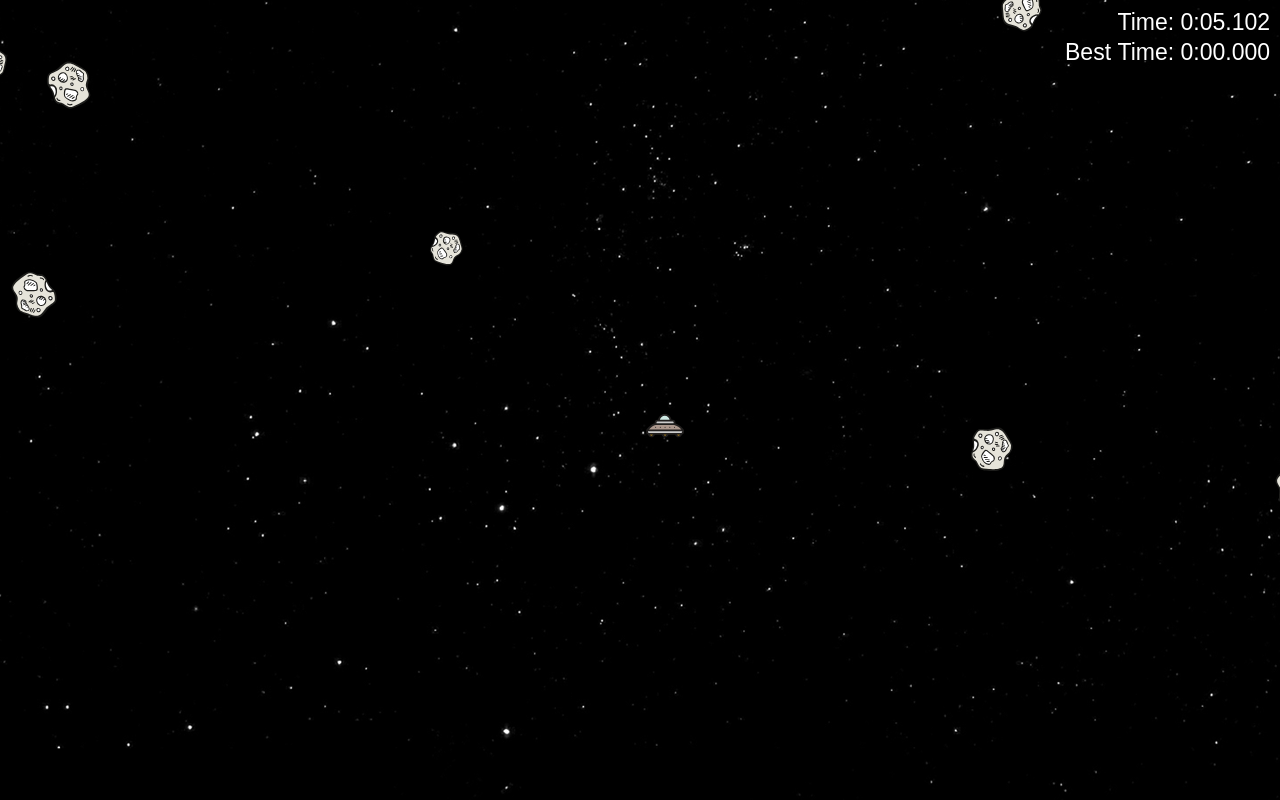
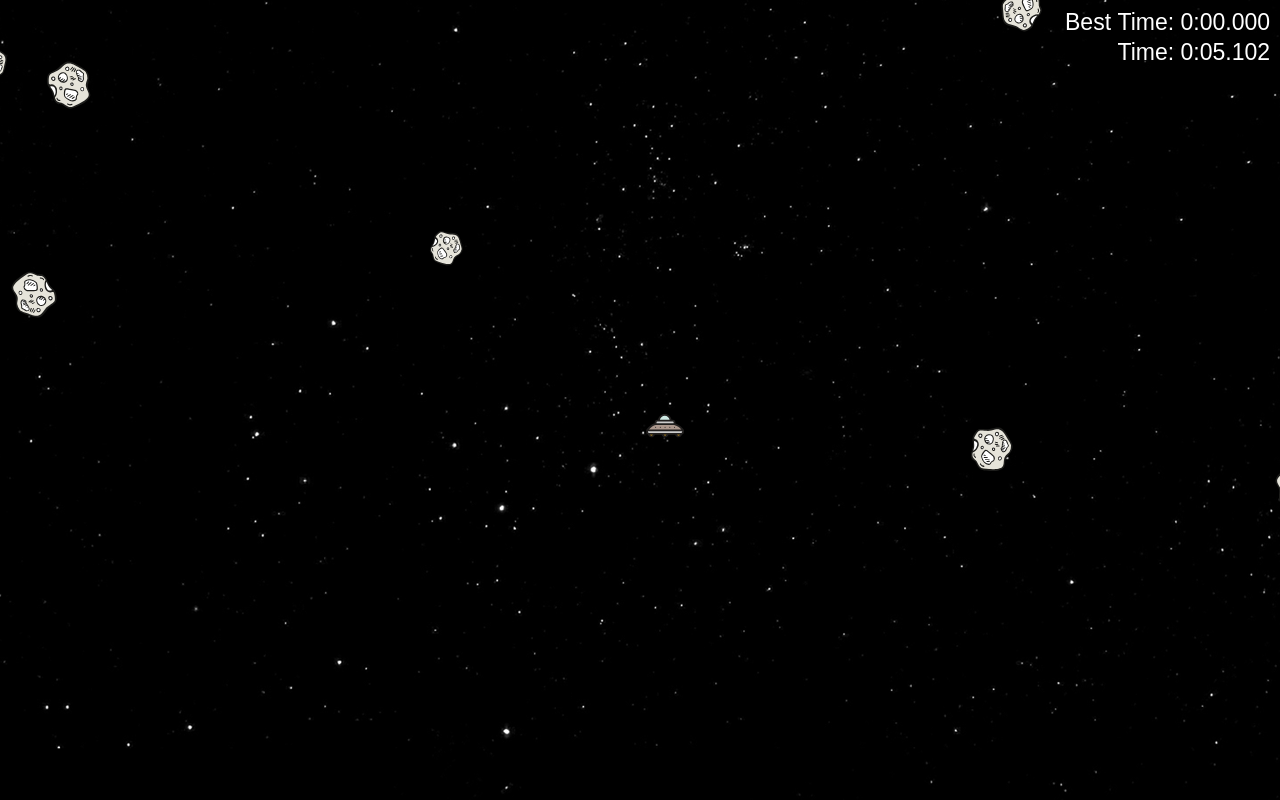
Before and after one commit to Updog36/web2lab3, a plain HTML site: page index.html in a window 1280 px wide. Drawn offline with Linux system fonts and the light colour scheme.

Commit message:
"comments & favicon"

```diff
--- a/asteroid.js
+++ b/asteroid.js
@@ -1,18 +1,16 @@
 export class Asteroid {
     constructor(game) {
-        this.width = Math.random() * 30 + 30;
-        this.height = this.width;
-        // spawn off screen (x = -width or x = game.width + width)
-        this.x = Math.random() > 0.5 ? -this.width : game.width + this.width;
-        this.y = Math.random() > 0.5 ? -this.height : game.height + this.height;
-        // random velocities between -2 and 2 for x and y
-        this.vx = Math.random() * 4 - 2;
-        this.vy = Math.random() * 4 - 2;
-        this.rotation = Math.random() * 0.2 - 0.1;
-        this.rotationDirection = Math.random() > 0.5 ? 1 : -1;
-        this.image = document.getElementById('asteroid');
-        this.markedForDeletion = false;
-        this.offset = 100;
+        this.width = Math.random() * 30 + 30; // random width and height of asteroid between 30 and 60 da ne bi bilo prelagano
+        this.height = this.width; // square hitbox so height is the same as width :D
+        this.x = Math.random() > 0.5 ? -this.width : game.width + this.width; // spawn off screen for width
+        this.y = Math.random() > 0.5 ? -this.height : game.height + this.height; // and height
+        this.vx = Math.random() * 4 - 2; // random velocities between -2 and 2 for x
+        this.vy = Math.random() * 4 - 2; // and y
+        this.rotation = Math.random() * 0.2 - 0.1; // random rotation between -0.1 and 0.1
+        this.rotationDirection = Math.random() > 0.5 ? 1 : -1; // random rotation direction (1 or -1) (left or right)
+        this.image = document.getElementById('asteroid'); // load the image preloaded in html
+        this.markedForDeletion = false; // set "newborn" marked for deletion to false
+        this.offset = 100; // offset to avoid marking "newborns" for deletion (TUŽNO!!!). čitaj "threshold"
     }
     update(game) {
         // update the x and y coordinates based on the velocities
@@ -30,10 +28,10 @@ export class Asteroid {
     }
 
     draw(context) {
-        context.save();
-        context.translate(this.x + this.width / 2, this.y + this.height / 2);
-        context.rotate(this.rotation);
-        context.drawImage(this.image, -this.width / 2, -this.height / 2, this.width, this.height);
-        context.restore();
+        context.save(); // save the current context
+        context.translate(this.x + this.width / 2, this.y + this.height / 2); // translate the context to the center of the asteroid
+        context.rotate(this.rotation); // rotate the context
+        context.drawImage(this.image, -this.width / 2, -this.height / 2, this.width, this.height); // draw the image
+        context.restore(); // restore the context
     }
 }
--- a/input.js
+++ b/input.js
@@ -1,22 +1,22 @@
 export class InputHandler {
     constructor(){
-        this.keys = [];
-        window.addEventListener('keydown', e => {
-            if ((e.key === 'ArrowDown' ||
+        this.keys = []; // array of keys pressed
+        window.addEventListener('keydown', e => { // key press listener
+            if ((e.key === 'ArrowDown' || // for all arrows
                 e.key === 'ArrowUp' ||
                 e.key === 'ArrowLeft' ||
                 e.key === 'ArrowRight')
-            && this.keys.indexOf(e.key) === -1) {
-                this.keys.push(e.key);
+            && this.keys.indexOf(e.key) === -1) { // if not already in array
+                this.keys.push(e.key); // add it
             }
         });
 
-        window.addEventListener('keyup', e => {
+        window.addEventListener('keyup', e => { // same thing for key release
             if (e.key === 'ArrowDown' ||
                 e.key === 'ArrowUp' ||
                 e.key === 'ArrowLeft' ||
                 e.key === 'ArrowRight') {
-                this.keys.splice(this.keys.indexOf(e.key), 1);
+                this.keys.splice(this.keys.indexOf(e.key), 1); // but remove it
             }
         });
     }
--- a/main.js
+++ b/main.js
@@ -1,106 +1,125 @@
-import { Player } from './player.js';
-import { InputHandler } from './input.js';
-import { Asteroid } from './asteroid.js';
-import { Timer } from './timer.js';
+import { Player } from "./player.js";
+import { InputHandler } from "./input.js";
+import { Asteroid } from "./asteroid.js";
+import { Timer } from "./timer.js";
 
-window.addEventListener('load', function() {
-    const canvas = document.getElementById('canvas1');
-    const ctx = canvas.getContext('2d');
+window.addEventListener("load", function () {
+  const canvas = document.getElementById("canvas1");
+  const ctx = canvas.getContext("2d");
   // resize the canvas to fit the window but maintain aspect ratio
   canvas.width = window.innerWidth;
   canvas.height = window.innerHeight;
   // resize the canvas if the window is resized
-    window.addEventListener('resize', function() {
+  window.addEventListener("resize", function () {
     canvas.width = window.innerWidth;
     canvas.height = window.innerHeight;
   });
   class Game {
     constructor(width, height) {
-            // this.width = browser window width
       this.width = width;
-            // this.height = browser window height
       this.height = height;
-            this.player = new Player(this);
-            this.input = new InputHandler();
-            this.enemies = [];
-            this.maxEnemies = 25;
+      this.player = new Player(this); // pass the game object to the player instance
+      this.input = new InputHandler(); // create a new input handler
+      this.enemies = []; // create an empty array for the enemies
+      this.maxEnemies = 25; // set the max number of enemies (this will increase over time)
       for (let i = 0; i < this.maxEnemies; i++) {
+        // create the enemies
         this.enemies.push(new Asteroid(this));
       }
-            this.timer = new Timer();
-            this.ambientNoise = new Audio('assets/ambient-noise.wav');
-            this.ambientNoise.volume = 0.2;
-            this.ambientNoise.loop = true;
-            this.crashSound = new Audio('assets/8-bit-explosion.wav');
-            this.crashSound.volume = 0.1;
-            this.dead = false;
-
+      this.timer = new Timer(); // create a new timer
+      this.ambientNoise = new Audio("assets/ambient-noise.wav"); // load the ambient noise
+      this.ambientNoise.volume = 0.2; // set the volume
+      this.ambientNoise.loop = true; // loop the audio (jako loš loop ali nemam vremena baš naći bolji način žao mi je ali fora je svejedno valjda)
+      this.crashSound = new Audio("assets/8-bit-explosion.wav"); // collision sound (DOSTA GLASNO)
+      this.crashSound.volume = 0.05; // zato ga smanjujem baš je kritično
+      this.dead = false; // dead flag for disabling input and resetting the game
     }
-    update(){
-        if (this.dead) return;
-        this.player.update(this.input.keys);
-        this.enemies.forEach(enemy => enemy.update(game));
-        this.timer.update(game);
-        // remove the enemies that are marked for deletion
-        this.enemies = this.enemies.filter(enemy => !enemy.markedForDeletion);
+    update() {
+      if (this.dead) return; // if dead, don't update
+      this.player.update(this.input.keys); // player update
+      this.enemies.forEach((enemy) => enemy.update(game)); // update all enemies
+      this.timer.update(game); // update the timer
+      this.enemies = this.enemies.filter((enemy) => !enemy.markedForDeletion); // remove the enemies that are marked for deletion
+      if (this.enemies.length < this.maxEnemies) {
         // if there are less than the max number of enemies, add more
-        if (this.enemies.length < this.maxEnemies) {
-            console.log("adding more enemies")
         this.enemies.push(new Asteroid(this));
       }
       // every 10 seconds increase the max number of enemies
       if (this.timer.seconds % 10 === 0 && this.timer.milliseconds === 0) {
         this.maxEnemies++;
-            console.log(this.maxEnemies);
       }
 
       // check for collisions
-        this.enemies.forEach(enemy => {
-            if (this.player.x < enemy.x + enemy.width &&
+      this.enemies.forEach((enemy) => {
+        if (
+          this.player.x < enemy.x + enemy.width &&
           this.player.x + this.player.width > enemy.x &&
           this.player.y < enemy.y + enemy.height &&
-                this.player.y + this.player.height > enemy.y) {
+          this.player.y + this.player.height > enemy.y
+        ) {
+          // game over, crash
           this.crashSound.play();
-                canvas.style.backgroundColor = 'red';
+          // boom
+          canvas.style.backgroundColor = "red";
+          // freeze
           this.input.keys = [];
+          // everything is gone
           this.enemies = [];
+          // you are dead
           this.dead = true;
+          // 500ms until reset
           setTimeout(() => {
-                    canvas.style.backgroundColor = 'black';
-                    console.log("resetting game")
+            // reset, unboom
+            canvas.style.backgroundColor = "black";
+            // new player
             this.player = new Player(this);
+            // reset max enemies and make new enemies instantly
             this.maxEnemies = 25;
             this.enemies = [];
             for (let i = 0; i < this.maxEnemies; i++) {
               this.enemies.push(new Asteroid(this));
             }
-                    // store the best time in local storage in miliseconds using HTML5 Web Storage API
-                    if (this.timer.milliseconds + this.timer.seconds * 1000 + this.timer.minutes * 60000 > this.timer.bestTime) {
-                        localStorage.setItem('bestTime', this.timer.milliseconds + this.timer.seconds * 1000 + this.timer.minutes * 60000);
+            // store the best time in local storage in miliseconds
+            if (
+              this.timer.milliseconds +
+                this.timer.seconds * 1000 +
+                this.timer.minutes * 60000 >
+              this.timer.bestTime
+            ) {
+              localStorage.setItem(
+                "bestTime",
+                this.timer.milliseconds +
+                  this.timer.seconds * 1000 +
+                  this.timer.minutes * 60000
+              );
             }
+            // reset the timer
             this.timer = new Timer();
+            // you are not dead anymore :D
             this.dead = false;
           }, 500);
         }
       });
-
     }
-
-    draw(context){
+    // draw everything
+    draw(context) {
       this.player.draw(context);
-        this.enemies.forEach(enemy => enemy.draw(context));
+      this.enemies.forEach((enemy) => enemy.draw(context));
       this.timer.draw(context);
-
     }
   }
 
+  // new game instance
   const game = new Game(canvas.width, canvas.height);
-    console.log(game);
+
 
   function animate() {
+    // clear the canvas every frame
     ctx.clearRect(0, 0, canvas.width, canvas.height);
+    // update the game and draw everything
     game.update();
     game.draw(ctx);
+    // loop
     requestAnimationFrame(animate);
   }
   animate();
--- a/player.js
+++ b/player.js
@@ -1,28 +1,32 @@
 export class Player {
     constructor(game) {
-        this.game = game;
-        this.width = 50;
-        this.height = 50;
-        this.x = this.game.width / 2;
+        this.game = game; // store the game
+        this.width = 50; // set the width
+        this.height = 50; // and height
+        this.x = this.game.width / 2; // set the starting position to the center of the screen
         this.y = this.game.height / 2;
-        this.image = document.getElementById('player');
+        this.image = document.getElementById('player'); // load the preloaded image from the html
     }
 
     update(input) {
-        if (input.includes('ArrowDown')) this.y++;
-        if (input.includes('ArrowUp')) this.y--;
-        if (input.includes('ArrowLeft')) this.x--;
-        if (input.includes('ArrowRight')) this.x++;
+        if (input.includes('ArrowDown')) this.y++; // if the input array contains the arrow down key, move down
+        if (input.includes('ArrowUp')) this.y--; // up key, move down
+        if (input.includes('ArrowLeft')) this.x--; // etc
+        if (input.includes('ArrowRight')) this.x++; // etc...
+
+        // player can't go out of bounds
         if (this.x < 0) this.x = 0;
         if (this.x > this.game.width - this.width) this.x = this.game.width - this.width;
         if (this.y < 0) this.y = 0;
         if (this.y > this.game.height - this.height) this.y = this.game.height - this.height;
-        if (input) {
+        if (input != []) {
+            // when the player first moves, start the ambient noise
             this.game.ambientNoise.play();
         }
     }
 
     draw(context){
+        // draw the player
         context.drawImage(this.image, this.x, this.y);
     }
 
--- a/timer.js
+++ b/timer.js
@@ -6,16 +6,18 @@ export class Timer {
         this.milliseconds = 0;
         // take best time from local storage
         this.bestTime = localStorage.getItem('bestTime') || 0;
+        // from miliseconds, calculate minutes, seconds and milliseconds
         this.bestTimeMinutes = Math.floor(this.bestTime / 60000);
         this.bestTimeSeconds = Math.floor((this.bestTime - this.bestTimeMinutes * 60000) / 1000);
         this.bestTimeMilliseconds = this.bestTime - this.bestTimeMinutes * 60000 - this.bestTimeSeconds * 1000;
     }
     update(game) {
         // the game is running at 60 frames per second
-        // so every 60 frames, increment the seconds
-        // and every 60 seconds, increment the minutes
+        // so in 60 frames, 1000 milliseconds pass
+        // so every 60 frames, seconds++
+        // and every 60 seconds, minutes++
         this.milliseconds += Math.round(1000 / 60);
-        if (this.milliseconds >= 999) {
+        if (this.milliseconds >= 1000) {
             this.seconds++;
             this.milliseconds = 0;
         }
@@ -30,8 +32,8 @@ export class Timer {
         context.font = '23px Arial';
         context.fillStyle = 'white';
         context.textAlign = 'right';
-        context.fillText(`Time: ${this.minutes}:${this.seconds.toString().padStart(2, '0')}.${this.milliseconds.toString().padStart(3, '0')}`, context.canvas.width - 10, 30);
-        // draw the best time just under the timer
-        context.fillText(`Best Time: ${this.bestTimeMinutes}:${this.bestTimeSeconds.toString().padStart(2, '0')}.${this.bestTimeMilliseconds.toString().padStart(3, '0')}`, context.canvas.width - 10, 60);
+        context.fillText(`Time: ${this.minutes}:${this.seconds.toString().padStart(2, '0')}.${this.milliseconds.toString().padStart(3, '0')}`, context.canvas.width - 10, 60);
+        // draw the best time just above the timer
+        context.fillText(`Best Time: ${this.bestTimeMinutes}:${this.bestTimeSeconds.toString().padStart(2, '0')}.${this.bestTimeMilliseconds.toString().padStart(3, '0')}`, context.canvas.width - 10, 30);
     }
 }
```
Also changed, not shown: index.html (+3 -1 lines), favicon.svg (added), 1 other file. Lines whose indentation alone changed are shown as unchanged.
